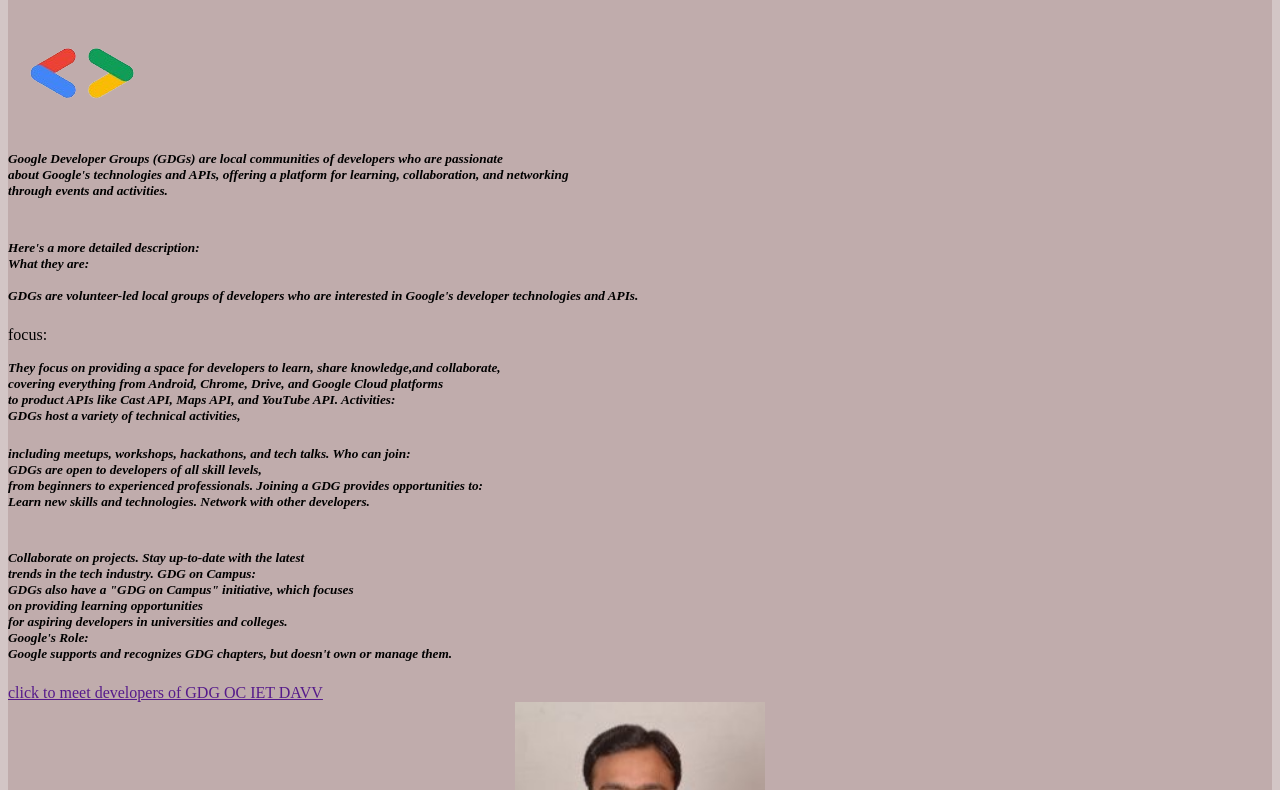
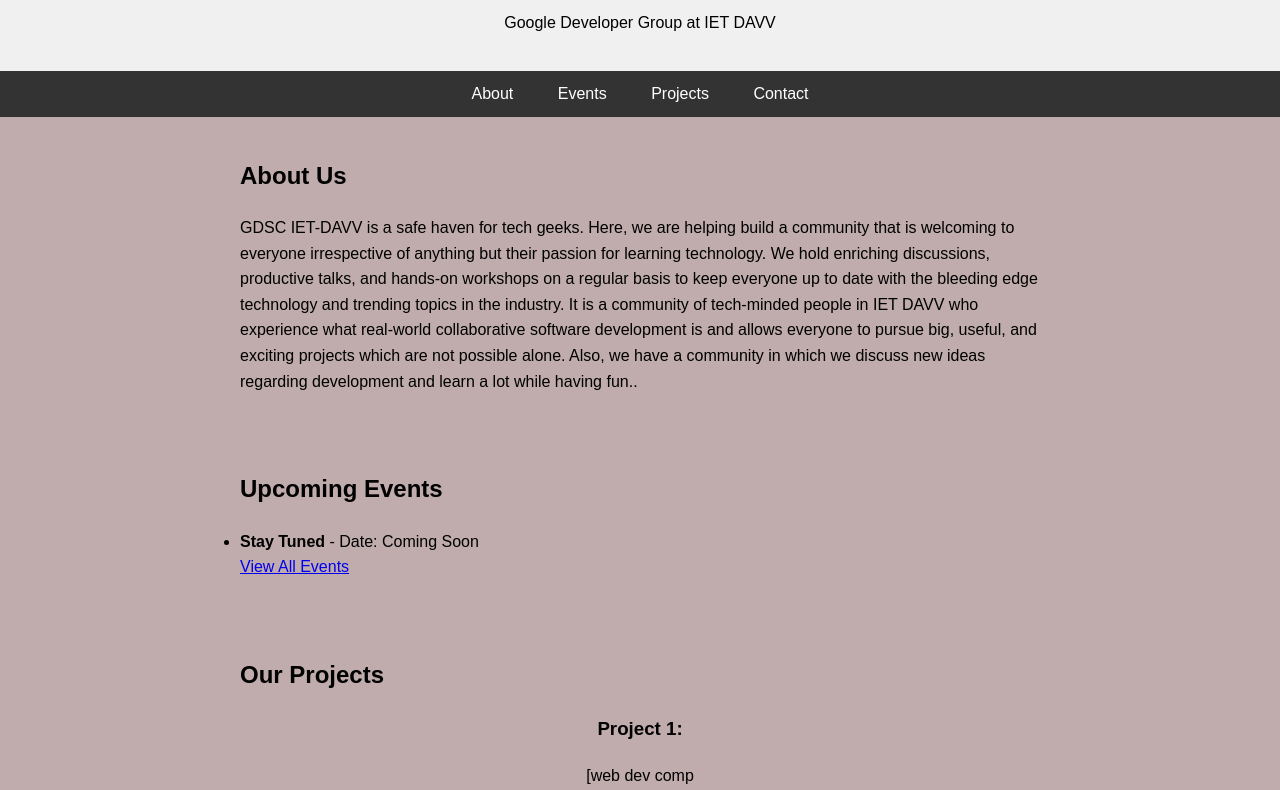
Before and after one commit to sameeraswar/Web-Dreamers, a plain HTML site: page index.html in a window 1280 px wide. Shown: the part 83-873 px from the top of the page. Drawn offline with Linux system fonts and the light colour scheme.

Commit message:
index.html

```diff
--- a/index.html
+++ b/index.html
@@ -3,53 +3,86 @@
 <head>
     <meta charset="UTF-8">
     <meta name="viewport" content="width=device-width, initial-scale=1.0">
+    <title>GDG OC IET DAVV</title>
     <link rel="stylesheet" href="style.css">
-    <title>GDG OC IET DAVV</title>
+    <style>
+        body {
+            font-family: sans-serif;
+            margin: 0;
+            padding: 0;
+            line-height: 1.6;
+        }
+        header {
+            background-color: #f0f0f0;
+            padding: 20px;
+            text-align: center;
+        }
+        nav {
+            background-color: #333;
+            color: white;
+            padding: 10px 0;
+            text-align: center;
+        }
+        nav a {
+            color: white;
+            text-decoration: none;
+            padding: 10px 20px;
+        }
+        nav a:hover {
+            background-color: #555;
+        }
+        section {
+            padding: 20px;
+            max-width: 800px;
+            margin: 20px auto;
+        }
+        footer {
+            background-color: #f0f0f0;
+            text-align: center;
+            padding: 10px;
+            margin-top: 20px;
+        }
+    </style>
 </head>
 <body>
+    <header>
+        <h1>GDG OC IET DAVV</h1>
+        <p>Google Developer Group at IET DAVV</p>
+    </header>
 
+    <nav>
+        <a href="#about">About</a>
+        <a href="#events">Events</a>
+        <a href="#projects">Projects</a>
+        <a href="#contact">Contact</a>
+    </nav>
 
+    <section id="about">
+        <h2>About Us</h2>
+        <p>GDSC IET-DAVV is a safe haven for tech geeks. Here, we are helping build a community that is welcoming to everyone irrespective of anything but their passion for learning technology.
 
-    <h1>GDG OC IET DAVV</h1> <br>
+            We hold enriching discussions, productive talks, and hands-on workshops on a regular basis to keep everyone up to date with the bleeding edge technology and trending topics in the industry. It is a community of tech-minded people in IET DAVV who experience what real-world collaborative software development is and allows everyone to pursue big, useful, and exciting projects which are not possible alone.
 
+            Also, we have a community in which we discuss new ideas regarding development and learn a lot while having fun..</p>
 
-    <main>
+    </section>
 
-       <img src="symbol-removebg-preview.png" alt="">
-    </main>
-    <h5>Google Developer Groups (GDGs) are local communities of developers who are passionate <br> about Google's technologies and APIs, offering a platform for learning, collaboration, and networking <br> through events and activities.
+    <section id="events">
+        <h2>Upcoming Events</h2>
+        <ul>
+            <li><strong>Stay Tuned </strong> - Date: Coming Soon</li>
 
-         </h5>
-        <br>
-        <h5>
-        Here's a more detailed description: <br>
-        What they are: <br>
-        <br>
-        GDGs are volunteer-led  local groups of developers who are interested in Google's developer technologies and APIs. <br>
-        </h5>
-        focus:
-        <h5> <br>
-        They focus on providing a space for developers to learn, share knowledge,and collaborate,<br> covering everything from Android, Chrome, Drive, and Google Cloud platforms <br> to product APIs like Cast API, Maps API, and YouTube API.
-        Activities: <br>
-        GDGs host a variety of technical activities,
-        <br>
-        <h5>including meetups, workshops, hackathons, and tech talks.
-        Who can join: <br>
-        GDGs are open to developers of all skill levels, <br>from beginners to experienced professionals.
-        Joining a GDG provides opportunities to: <br>
-        Learn new skills and technologies.
-        Network with other developers. </h5>
-        <br>
-        <h5>
-        Collaborate on projects.
-        Stay up-to-date with the latest <br> trends in the tech industry.
-        GDG on Campus: <br>
-        GDGs also have a "GDG on Campus" initiative, which focuses <br> on providing learning opportunities <br> for aspiring developers in universities and colleges.
-        <br>Google's Role: <br>
-        Google supports and recognizes GDG chapters, but doesn't own or manage them.</h5>
+        <p><a href="#">View All Events</a></p>
+    </section>
 
-        <a href="">click to meet developers of GDG OC IET DAVV</a>
+    <section id="projects">
+        <h2>Our Projects</h2>
 
+        <div class="project">
+            <h3>Project 1: <div Websprint=""></div></h3>
+            <p>[web dev comp</p>
+            <a href="#">Learn More</a>
+        </div>
         <div>
             <div><img src="faculty.jpg" height="250px" width="250px" alt="">
                 <br>Prof. Vaibhav jain <br> GDSC faculty Advisor</div>
@@ -64,14 +97,16 @@
 
                 <div>
                 <img width="250px" height="250px" src="insiya husain.jpg" alt=""> <br> Insiya Husain <br> Flutter and Content Lead </div>
-                    <br>
-                    <br>
-            <div class="contacts">
-                <h4>Contact us</h4>
-                <a href="">click Here For Email</a> <br>
-                <a href="">Click Here For Contact No.</a>
-            </div>
+    </section>
 
+    <section id="contact">
+        <h2>Contact Us</h2>
+        <p>Email: <a href="">gdg.ietdavv@email.com</a></p>
+        <p>Follow us on: instagram <a href="https://www.instagram.com/gdgoc.ietdavv/">Instagram</a></p>
+    </section>
 
+    <footer>
+        <p>; 2025 GDG OC IET DAVV</p>
+    </footer>
 </body>
 </html>
```
Lines whose indentation alone changed are shown as unchanged.
